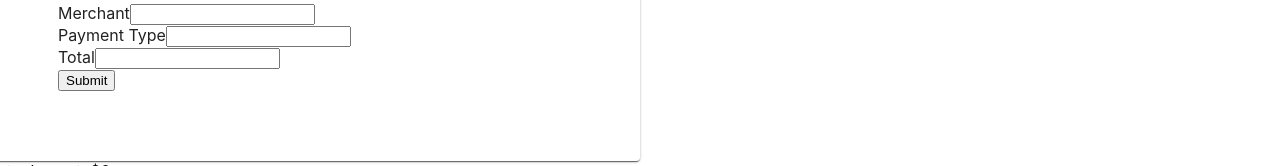
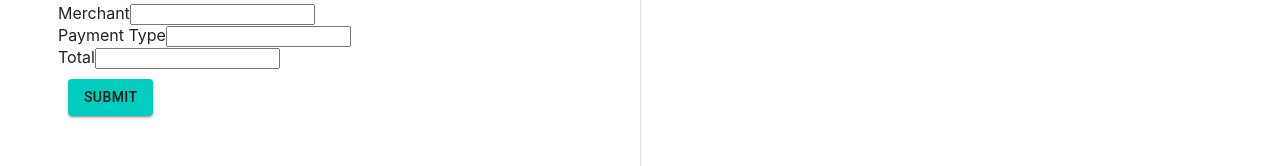
Before and after one commit to fmartinezjr/eleftheria, a React (Create React App) app in the folder client/: page / in a window 1280 px wide. Shown: the part 157-323 px from the top of the page. Built offline with nearby package versions, Linux system fonts and the light colour scheme; no server answers.

Commit message:
style button

```diff
--- a/client/src/Components/TransactionForm.js
+++ b/client/src/Components/TransactionForm.js
@@ -3,10 +3,18 @@ import axios from "axios";
 import Paper from "@material-ui/core/Paper";
 import Typography from "@material-ui/core/Typography";
 import styled from "styled-components";
+import Button from '@material-ui/core/Button';
 
 const StyledPaper = styled(Paper)`
   padding: 70px;
   border: 10px;
+`;
+
+const StyledButton = styled(Button)`
+  && {
+    background-color: #00cdbe;
+    margin: 10px;
+  }
 `;
 
 export class TransactionForm extends React.Component {
@@ -19,27 +27,24 @@ export class TransactionForm extends React.Component {
     };
   }
 
-  onChange = (e) => {
-    /*
-      Because we named the inputs to match their
-      corresponding values in state, it's
-      super easy to update the state
-    */
-    this.setState({ [e.target.name]: e.target.value });
+  //what comes in from input gets assigned to the stae parameter. handles the changes
+  onChange = (event) => {
+    this.setState({ [event.target.name]: event.target.value });
   }
 
   onSubmit = (e) => {
+    //stop browser from reloading the page
     e.preventDefault();
-    // get our form data out of state
 
+    // new object
     const data = {
       merchant: this.state.merchant,
       paymentType: this.state.paymentType,
       total: this.state.total
     };
 
-
-    axios.post('api/post/transaction', {data},  {params: {
+    //using axios to post to my express api. the object "data" is the payload
+    axios.post('api/post/transaction', { data },  {params: {
       merchant: data.merchant,
       payment_type: data.paymentType,
       amount: data.total,
@@ -74,7 +79,7 @@ export class TransactionForm extends React.Component {
         </label>
 
         <br/>
-        <button type="submit">Submit</button>
+        <StyledButton  variant="contained" type="submit">Submit</StyledButton>
       </form>
       </StyledPaper>
     );
```
